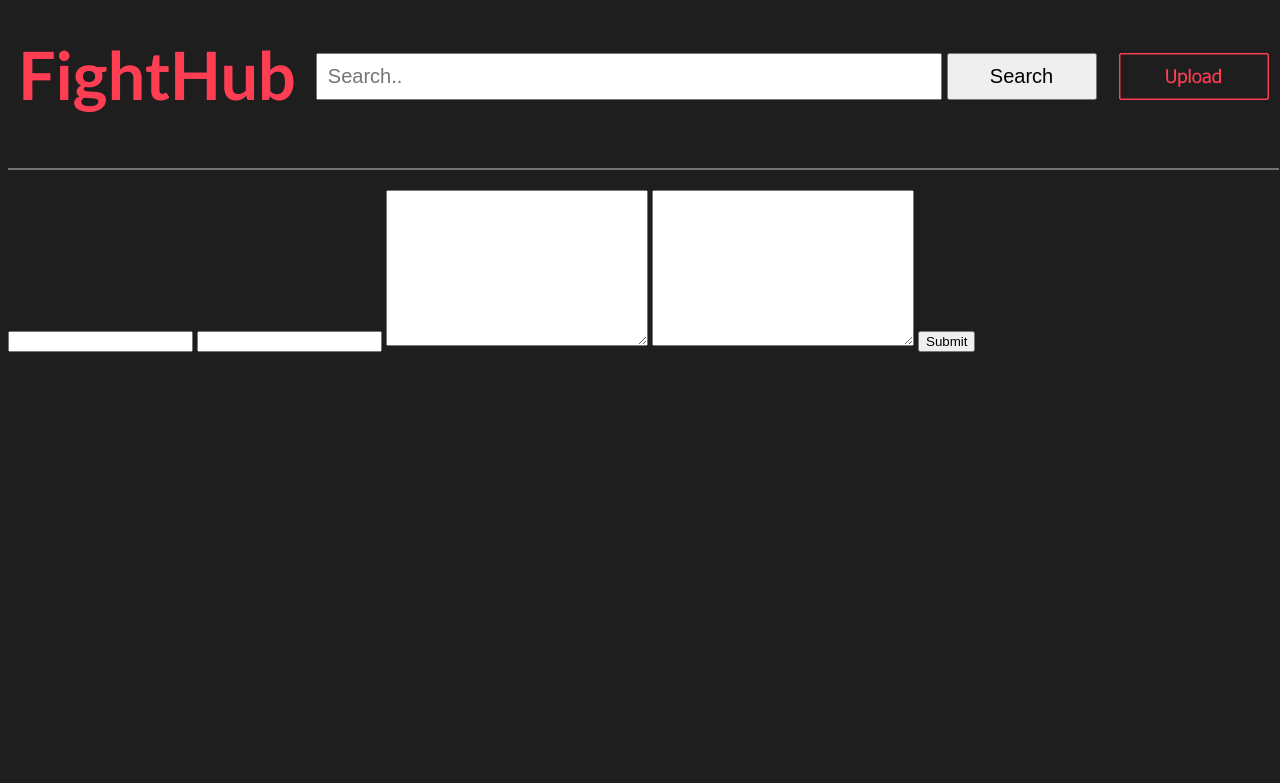
After one commit to ClaytonWWilson/FightHub, a PHP site: page /upload.php in a window 1280 px wide. The commit adds this page. Shown: the top 783 px of the page. Run offline with PHP 8.4, Linux system fonts and the light colour scheme.

Commit message:
html for upload.php

```diff
--- a/index.php
+++ b/index.php
@@ -4,6 +4,7 @@
     <link rel="stylesheet" href="main.css">
 </head>
     <body>
+        <!-- Titlebar -->
         <form class="search" action="search.php">
             <h1 class="title-text">FightHub</h1>
             <input type="text" name="query" class="search" placeholder="Search..">
--- a/main.css
+++ b/main.css
@@ -19,18 +19,13 @@ body {
     float: left;
 } */
 
-form {
+form.search {
     /* border: white solid 1px; */
     height: 150px;
     margin-top: -10px !important;
     width: 99% !important;
     border-bottom: #727272 solid 2px;
 }
-
-/* div.titlebar-container {
-    border: white solid 1px;
-    border-bottom: #727272 solid 2px;
-} */
 
 .title-text {
     float: left;
--- /dev/null
+++ b/upload.php
@@ -0,0 +1,26 @@
+<html>
+<head>
+    <title>FightHub - Upload</title>
+    <link rel="stylesheet" href="main.css">
+</head>
+
+<body>
+    <!-- Titlebar -->
+    <form class="search" action="search.php">
+        <h1 class="title-text">FightHub</h1>
+        <input type="text" name="query" class="search" placeholder="Search..">
+        <input type="submit" name="submit" class="submit" value="Search">
+        <a href="upload.php"><img src="images/upload.png" class="upload" alt="upload"></a>
+    </form>
+
+    <!-- submit.php will read the variables from the url and add it to the database -->
+    <form class="upload-form" action="submit.php">
+        <input type="text" name="url">
+        <input type="text" name="name">
+        <textarea name="description" id="" cols="30" rows="10"></textarea>
+        <textarea name="tags" cols="30" rows="10"></textarea>
+        <input type="submit" name="submit" value="Submit">
+    </form>
+
+</body>
+</html>
```
